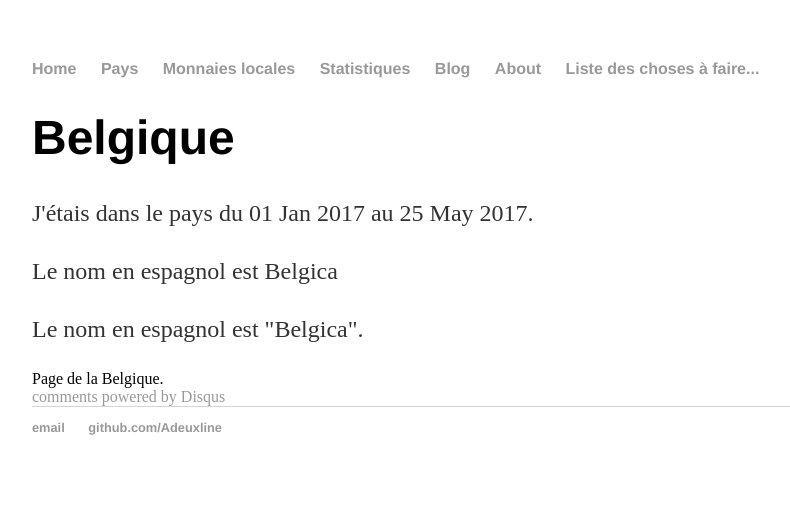
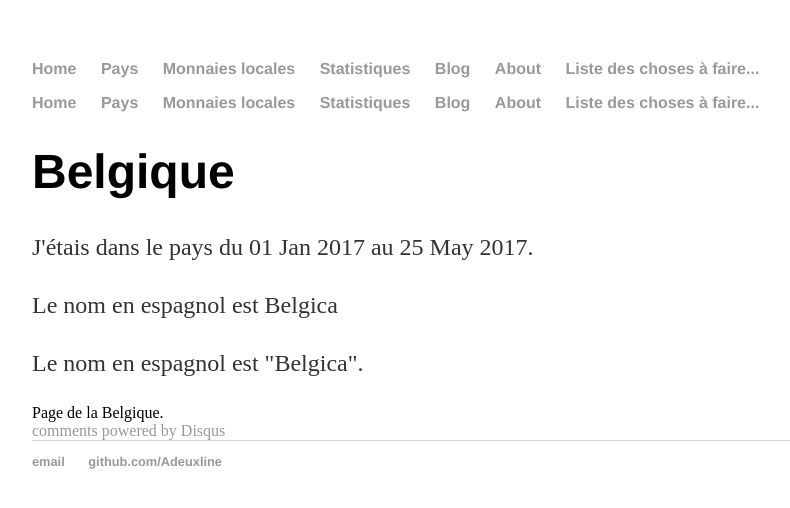
Before and after one commit to rlabe/adeuxline.github.io, a Jekyll site: the page built from _countries/belgium.html, in a window 1280 px wide. Shown: the top 508 px of the page, without its empty margins (160-950 px from the left). Built offline with Jekyll 4.4.1, drawn with Linux system fonts in a browser that asks for light colours; comment, search, counter and statistics services are not loaded.

Commit message:
Update country.html

```diff
--- a/_layouts/country.html
+++ b/_layouts/country.html
@@ -1,6 +1,17 @@
 ---
 layout: default
 ---
+<nav id="country">
+	<ul>
+		<li><a href="/">Home</a></li>
+       	<li><a href="/countries">Pays</a></li>
+	    <li><a href="#">Monnaies locales</a></li>
+	    <li><a href="#">Statistiques</a></li>
+		<li><a href="/blog">Blog</a></li>
+		<li><a href="#">About</a></li>
+		<li><a href="/todo">Liste des choses à faire...</a></li>
+	</ul>
+</nav>
 <h1>{{ page.nameFr }}</h1>
 <p class="meta">J'étais dans le pays du {{ page.dateBegin | date_to_string }} au {{ page.dateEnd | date_to_string }}.</p>
 
```
